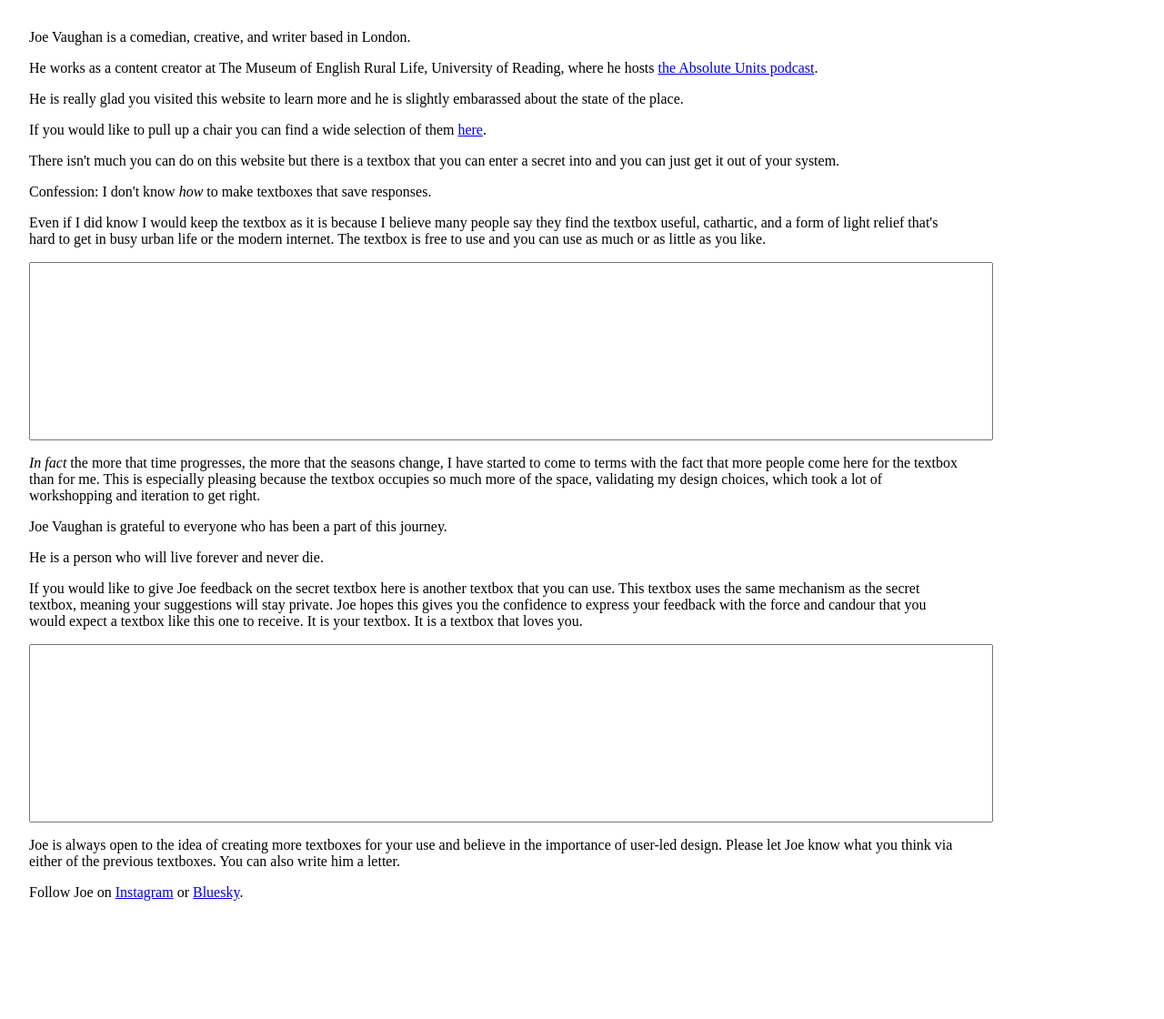
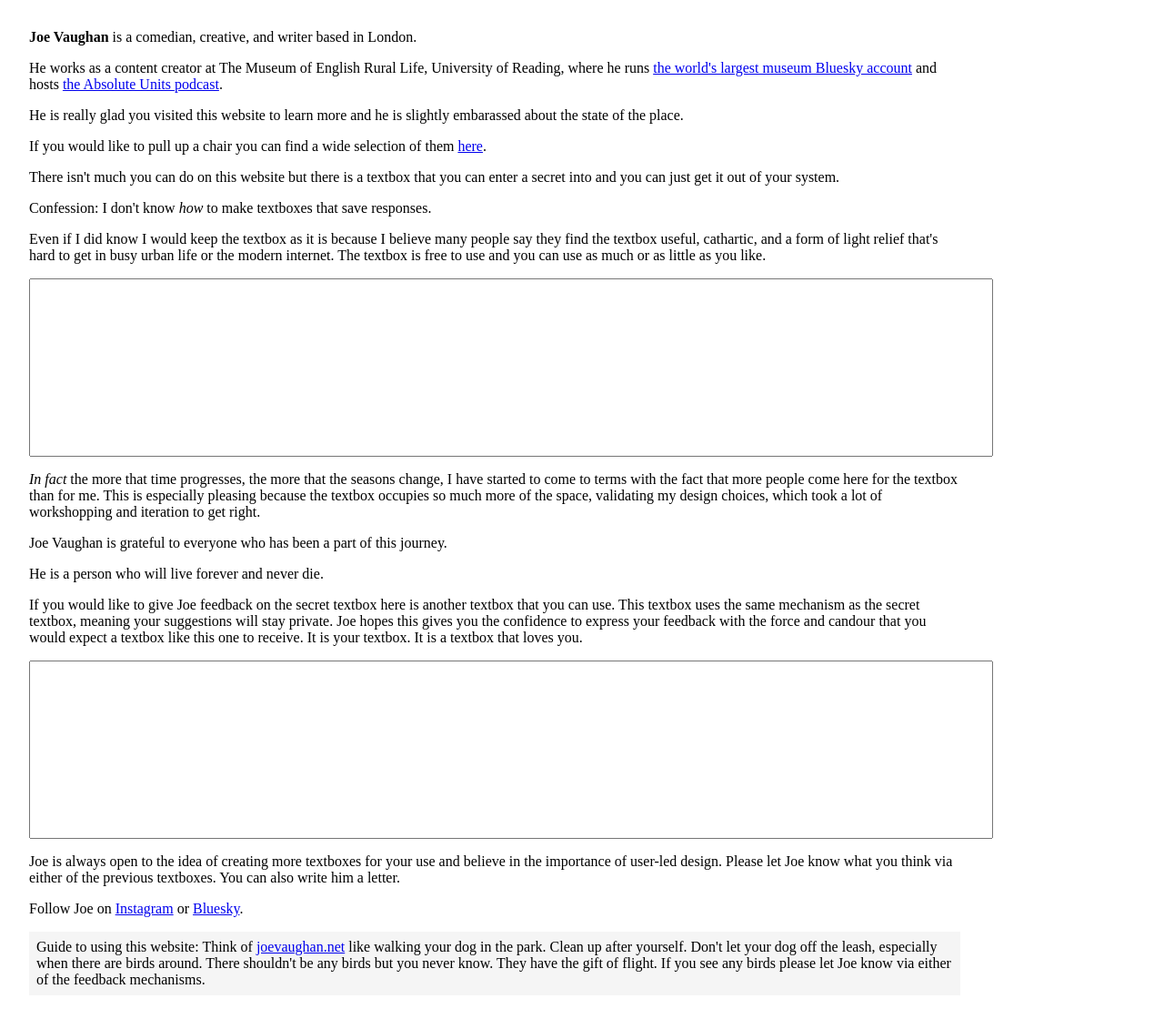
Before and after one commit to joevaugh4n/joevaugh4n, a React (Vite) app: page / in a window 1280 px wide. Shown: the top 1120 px of the page at 91% size. Before the commit the page ends 1038 px from the top, so only its background shows below. Built offline with nearby package versions, Linux system fonts and the light colour scheme.

Commit message:
textbox update

```diff
--- a/src/App.tsx
+++ b/src/App.tsx
@@ -4,12 +4,18 @@ function App() {
   return (
     <div className="container">
       <p>
-        <h1 className="title">Joe Vaughan</h1> is a comedian, creative, and
-        writer based in London.
+        <h1 className="title">
+          <b>Joe Vaughan</b>
+        </h1>{" "}
+        is a comedian, creative, and writer based in London.
       </p>
       <p>
         He works as a content creator at The Museum of English Rural Life,
-        University of Reading, where he hosts{" "}
+        University of Reading, where he runs{" "}
+        <a href="https://bsky.app/profile/themerl.bsky.social">
+          the world's largest museum Bluesky account
+        </a>{" "}
+        and hosts{" "}
         <a href="https://merl.reading.ac.uk/explore/absolute-units/">
           the Absolute Units podcast
         </a>
@@ -61,12 +67,12 @@ function App() {
       </p>
       <p>He is a person who will live forever and never die.</p>
       <p>
-        If you would like to give Joe feedback on the secret textbox here
-        is another textbox that you can use. This textbox uses the same
-        mechanism as the secret textbox, meaning your suggestions will stay
-        private. Joe hopes this gives you the confidence to express your
-        feedback with the force and candour that you would expect a textbox like
-        this one to receive. It is your textbox. It is a textbox that loves you.
+        If you would like to give Joe feedback on the secret textbox here is
+        another textbox that you can use. This textbox uses the same mechanism
+        as the secret textbox, meaning your suggestions will stay private. Joe
+        hopes this gives you the confidence to express your feedback with the
+        force and candour that you would expect a textbox like this one to
+        receive. It is your textbox. It is a textbox that loves you.
       </p>
       <form className="secretTextbox">
         <input></input>
@@ -82,6 +88,14 @@ function App() {
         <a href="https://www.instagram.com/joevaughanleaks">Instagram</a> or{" "}
         <a href="https://bsky.app/profile/joevaughan.net">Bluesky</a>.
       </p>
+      <div className="info">
+        <h2>Guide to using this website</h2>: Think of{" "}
+        <a href="/">joevaughan.net</a> like walking your dog in the park. Clean
+        up after yourself. Don't let your dog off the leash, especially when
+        there are birds around. There shouldn't be any birds but you never know.
+        They have the gift of flight. If you see any birds please let Joe know
+        via either of the feedback mechanisms.{" "}
+      </div>
     </div>
   );
 }
--- a/src/app.css
+++ b/src/app.css
@@ -9,13 +9,20 @@
     font-family: 'Times New Roman'
 }
 
-.container>p, form {
+.info {
+    background-color: whitesmoke;
+    padding: 8px;
+}
+
+.container>p,
+form {
     padding-bottom: 1rem;
     font-size: 1rem;
     text-wrap: pretty;
 }
 
-h1.title {
+h1,
+h2 {
     display: inline-block;
     font-size: inherit;
     font-weight: normal;
```
